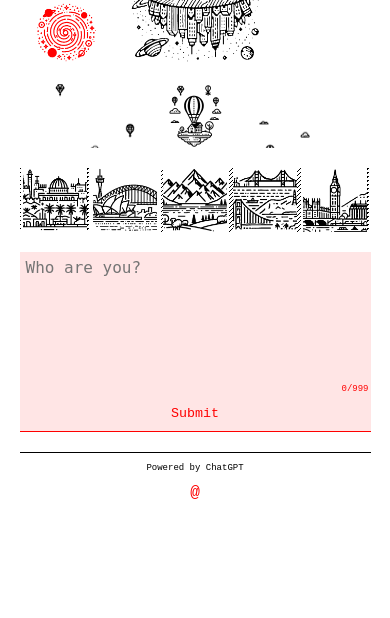
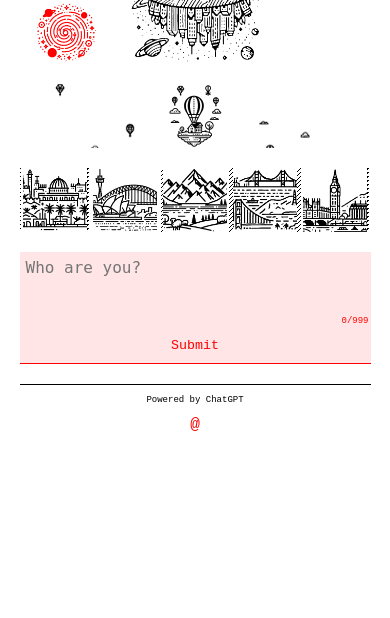
Before and after one commit to aleksey-chaban/milky.solar, a Flask app: page / in a window 390 px wide. Shown: the top 618 px of the page. Run offline with Flask 3, Linux system fonts and the light colour scheme; some libraries are stand-ins or nearby versions.

Commit message:
Changed textarea to resize dynamically

```diff
--- a/app/static/css/style.css
+++ b/app/static/css/style.css
@@ -46,6 +46,7 @@ textarea {
     margin: 0;
     color: red;
     font-size: 16px;
+    height: calc(6 * 1.2em);
 }
 
 .footer-container span {
@@ -350,6 +351,11 @@ textarea {
         width: 90%;
     }
 
+    textarea {
+        height: calc(3 * 1.2em);
+
+    }
+
     #wide-float .cloud,
     #wide-float .balloon {
         display: none;
--- a/app/templates/index.html
+++ b/app/templates/index.html
@@ -156,7 +156,7 @@
             </div>
             <div class="guest">
                 <div class="guest-input">
-                    <textarea id="guest-text" name="guest-input" rows="6" minlength="1" maxlength="999" placeholder="Who are you?" required></textarea>
+                    <textarea id="guest-text" name="guest-input" minlength="1" maxlength="999" placeholder="Who are you?" required></textarea>
                     <div id="guest-counter">0/999</div>
                 </div>
                 <button type="submit" id="guest-submit">
```
